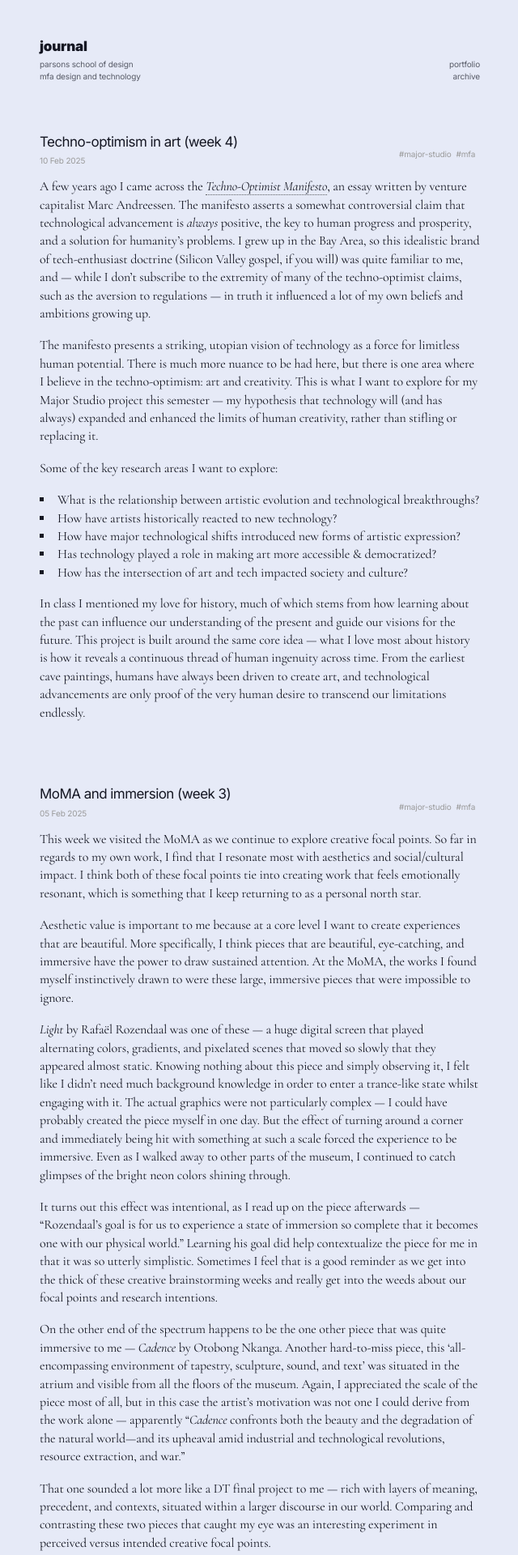
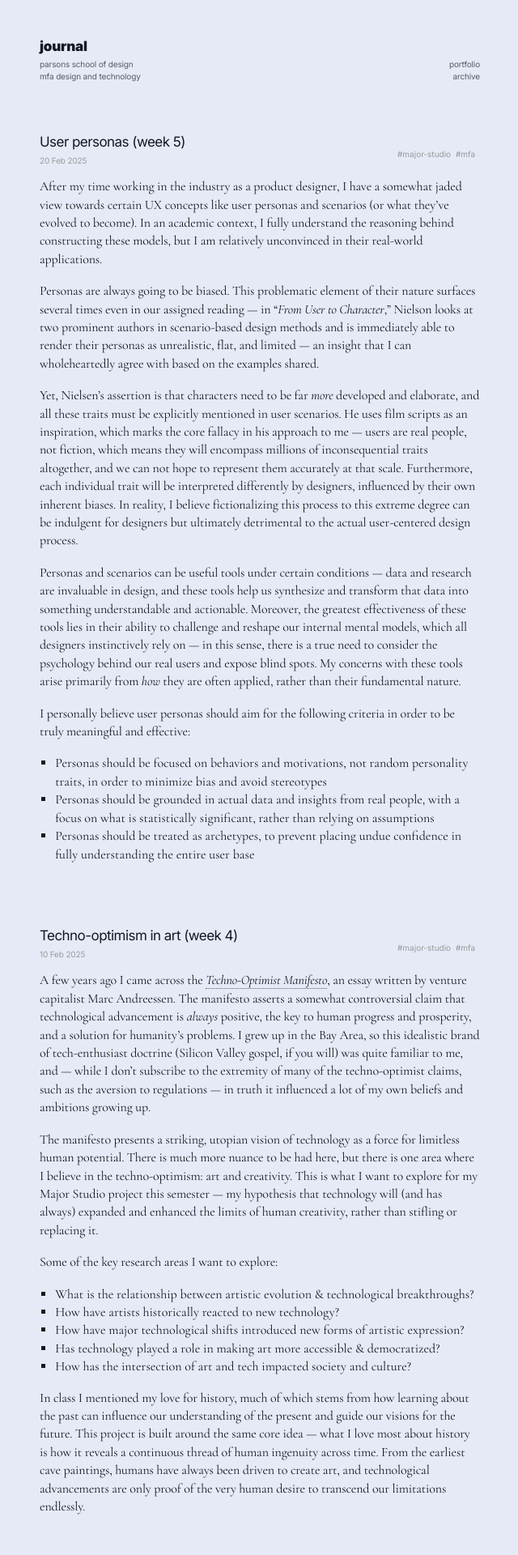
Before and after one commit to vasukisunder/vasukisunder.github.io, a Jekyll site: the page built from index.html, in a window 1280 px wide. Shown: the top 1920 px of the page at 81% size, without its empty margins (319-959 px from the left). Built offline with Jekyll 4.4.1, drawn with Linux system fonts in a browser that asks for light colours; the list of posts is cut into pages by our own code.

Commit message:
week 5 and list style changes

```diff
--- /dev/null
+++ b/_posts/2025-02-20-week5.md
@@ -0,0 +1,19 @@
+---
+layout: post
+title: 'User personas (week 5)'
+tags: major-studio mfa
+---
+
+After my time working in the industry as a product designer, I have a somewhat jaded view towards certain UX concepts like  user personas and scenarios (or what they’ve evolved to become). In an academic context, I fully understand the reasoning behind constructing these models, but I am relatively unconvinced in their real-world applications.
+
+Personas are always going to be biased. This problematic element of their nature surfaces several times even in our assigned reading — in “*From User to Character*,” Nielson looks at two prominent authors in scenario-based design methods and is immediately able to render their personas as unrealistic, flat, and limited — an insight that I can wholeheartedly agree with based on the examples shared.
+
+Yet, Nielsen’s assertion is that characters need to be far *more* developed and elaborate, and all these traits must be explicitly mentioned in user scenarios. He uses film scripts as an inspiration, which marks the core fallacy in his approach to me — users are real people, not fiction, which means they will encompass millions of inconsequential traits altogether, and we can not hope to represent them accurately at that scale. Furthermore, each individual trait will be interpreted differently by designers, influenced by their own inherent biases. In reality, I believe fictionalizing this process to this extreme degree can be indulgent for designers but ultimately detrimental to the actual user-centered design process.
+
+Personas and scenarios can be useful tools under certain conditions — data and research are invaluable in design, and these tools help us synthesize and transform that data into something understandable and actionable. Moreover, the greatest effectiveness of these tools lies in their ability to challenge and reshape our internal mental models, which all designers instinctively rely on — in this sense, there is a true need to consider the psychology behind our real users and expose blind spots. My concerns with these tools arise primarily from *how* they are often applied, rather than their fundamental nature.
+
+I personally believe user personas should aim for the following criteria in order to be truly meaningful and effective:
+
+- Personas should be focused on behaviors and motivations, not random personality traits, in order to minimize bias and avoid stereotypes
+- Personas should be grounded in actual data and insights from real people, with a focus on what is statistically significant, rather than relying on assumptions
+- Personas should be treated as archetypes, to prevent placing undue confidence in fully understanding the entire user base
--- a/public/css/custom.css
+++ b/public/css/custom.css
@@ -5,7 +5,7 @@ body {
   font-family: 'Cormorant Garamond', serif;
     font-optical-sizing: auto;
     font-size: 16px;
-    letter-spacing: -0.1px;
+    letter-spacing: 0px;
     font-weight: 400;
     line-height: 140%;
 
--- a/public/css/poole.css
+++ b/public/css/poole.css
@@ -1,4 +1,3 @@
-
 * {
   -webkit-box-sizing: border-box;
      -moz-box-sizing: border-box;
@@ -102,10 +101,11 @@ ul, ol, dl {
   margin-top: 1rem;
   margin-bottom: 1rem;
   list-style-type: square;
-  list-style-position: inside;
+  list-style-position: outside;
+  padding: 0px;
+  padding-left: 1.2em;
+}
 
-  padding: 0px;
-}
 
 dt {
   font-weight: bold;
```
Also changed, not shown: _posts/2025-02-10-week4.md (+1 -1 lines).
